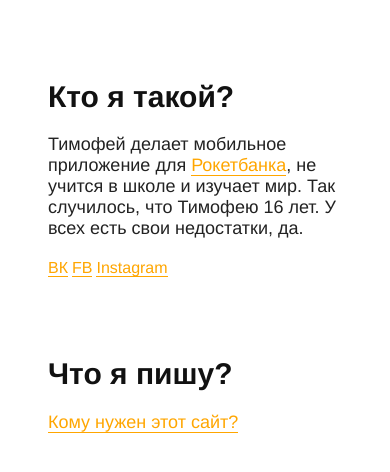
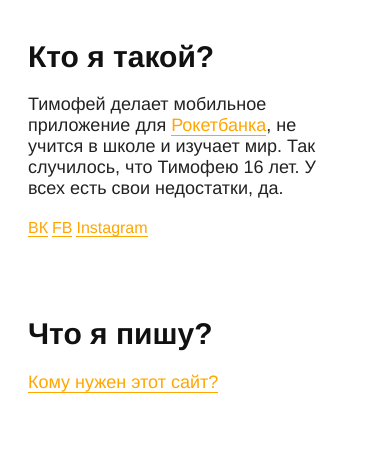
Before and after one commit to PyshnovT/pyshnovt.github.io, a Jekyll site: the page built from index.html, in a window 390 px wide. Shown: the top 472 px of the page. Built offline with Jekyll 4.4.1, drawn with Linux system fonts in a browser that asks for light colours.

Commit message:
Фиксы

```diff
--- a/_includes/head.html
+++ b/_includes/head.html
@@ -1,6 +1,6 @@
 <head>
   <meta charset="utf-8">
-  <meta name="viewport" content="width=device-width, initial-scale=1.0, minimum-scale=1.0, maximum-scale=1.0, user-scalable=yes">
+  <meta name="viewport" content="width=device-width, initial-scale=1.0, minimum-scale=0.5, maximum-scale=2.0, user-scalable=yes">
   <meta http-equiv="X-UA-Compatible" content="IE=edge">
 
   <title>{% if page.title %}{{ page.title | escape }}{% else %}{{ site.title | escape }}{% endif %}</title>
--- a/css/main.css
+++ b/css/main.css
@@ -26,8 +26,16 @@ h1 {
 .container {
 	margin-left: 40px;
 	margin-top: 80px;
+	margin-bottom: 40px;
 	max-width: 640px;
 	width: 80%;
+}
+
+@media screen and (max-width: 990px) {
+    .container {
+    	margin-top: 40px;
+        margin-left: 20px;
+    }
 }
 
 .home .links {
```
